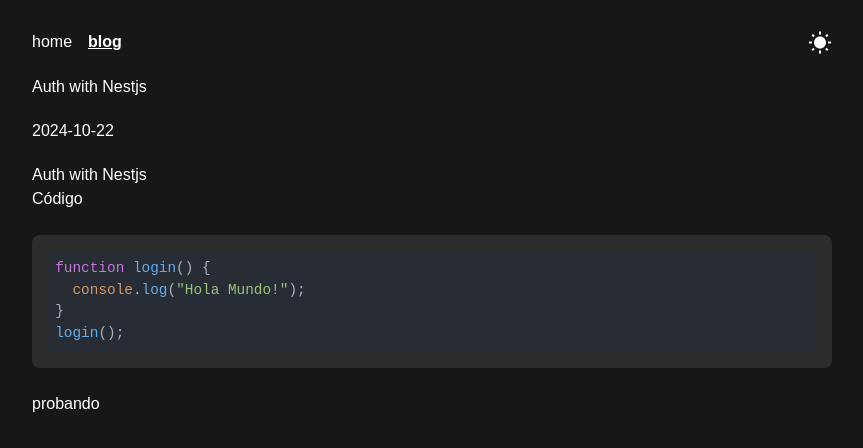
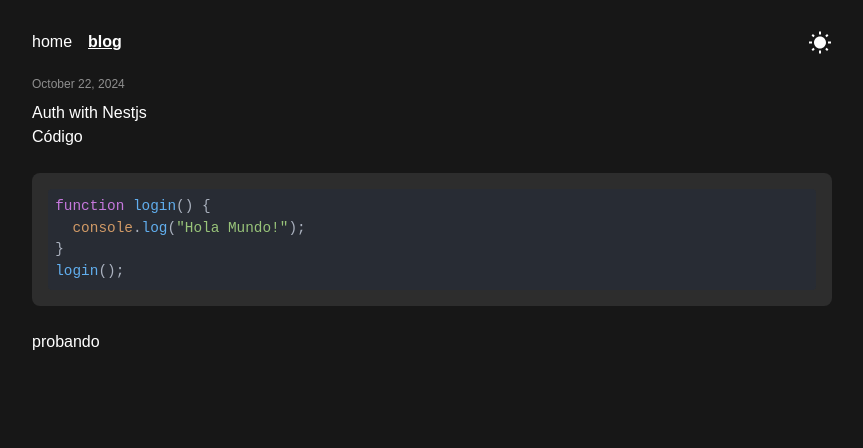
Before and after one commit to jonathanduran7/duranvanella, a Next.js app: page /blog/auth-nestjs in a window 1280 px wide. Shown: the top 448 px of the page, without its empty margins (208-1071 px from the left). Built offline with nearby package versions, Linux system fonts and the light colour scheme.

Commit message:
styles for date in post

```diff
--- a/app/blog/[id]/page.tsx
+++ b/app/blog/[id]/page.tsx
@@ -1,5 +1,6 @@
 import Navbar from '@/app/ui/navbar';
 import { getPostData } from '../../lib/posts';
+import dayjs from 'dayjs';
 
 
 export default async function Post({ params }: { params: { id: string } }) {
@@ -8,10 +9,9 @@
     <div className="bg-background text-dark dark:bg-darkBackground dark:text-darkForeground paddingPage min-h-screen">
       <Navbar />
       <article className='prose mt-5'>
-        <h1>{postData?.title}</h1>
 
-        <div className='mt-5 mb-5'>
-          <p>{postData?.date}</p>
+        <div className='mt-5 mb-2'>
+          <p className="dark:text-gray-soft text-[#979797] text-[12px] font-medium">{dayjs(postData.date).format('MMMM DD, YYYY')}</p>
         </div>
 
         <div dangerouslySetInnerHTML={{ __html: postData.content }} />
```
